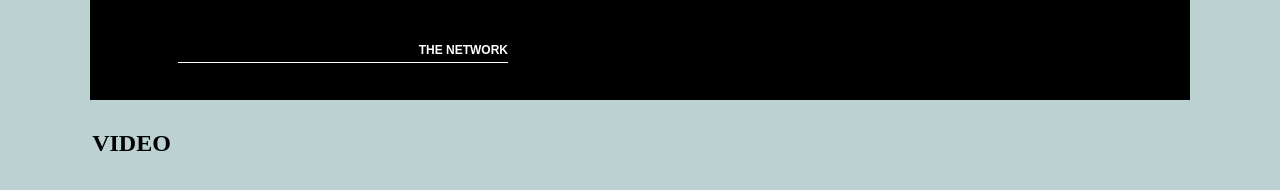
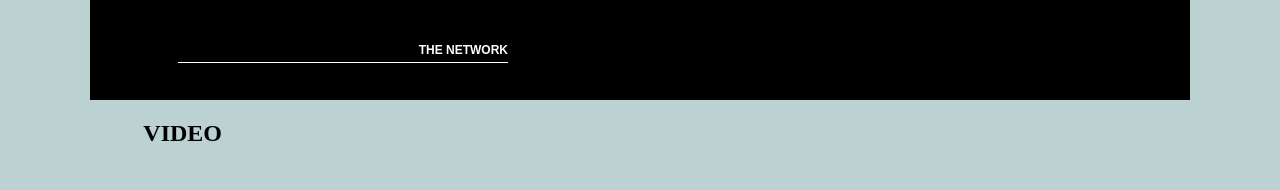
Before and after one commit to mattred1/thenetwork, a plain HTML site: page index.html in a window 1280 px wide. Drawn offline with Linux system fonts and the light colour scheme; a web font is replaced by a local one.

Commit message:
fix margin and padding for bigtopcontainer

```diff
--- a/css/main.css
+++ b/css/main.css
@@ -16,9 +16,16 @@
 }
 
 .bigtopcontainer {
-    margin: 0 0 0 8%;
-    padding: 1% 1% 1% 1%;
-font-family: 'Oranienbaum', serif;
+  margin-right: auto;
+  margin-left: 13%;
+  padding-left: 1%;
+  padding-right: 1%;
+  font-family: 'Oranienbaum', serif;
+  border: 3px 1px 1px 1px;
+  border-color: black;
+  width: 20%;
+  height:25%;
+
 }
 
 h2 {
```
